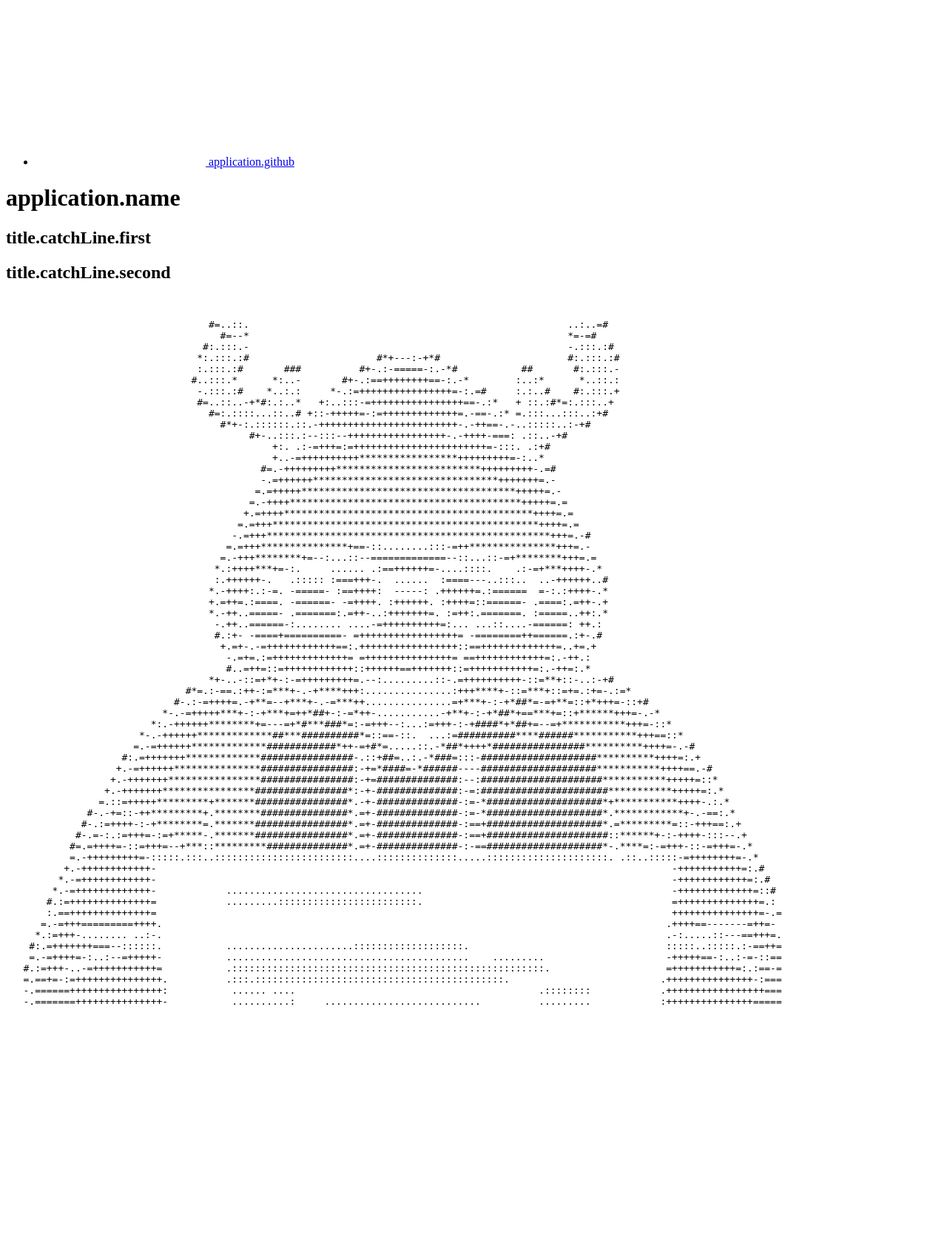
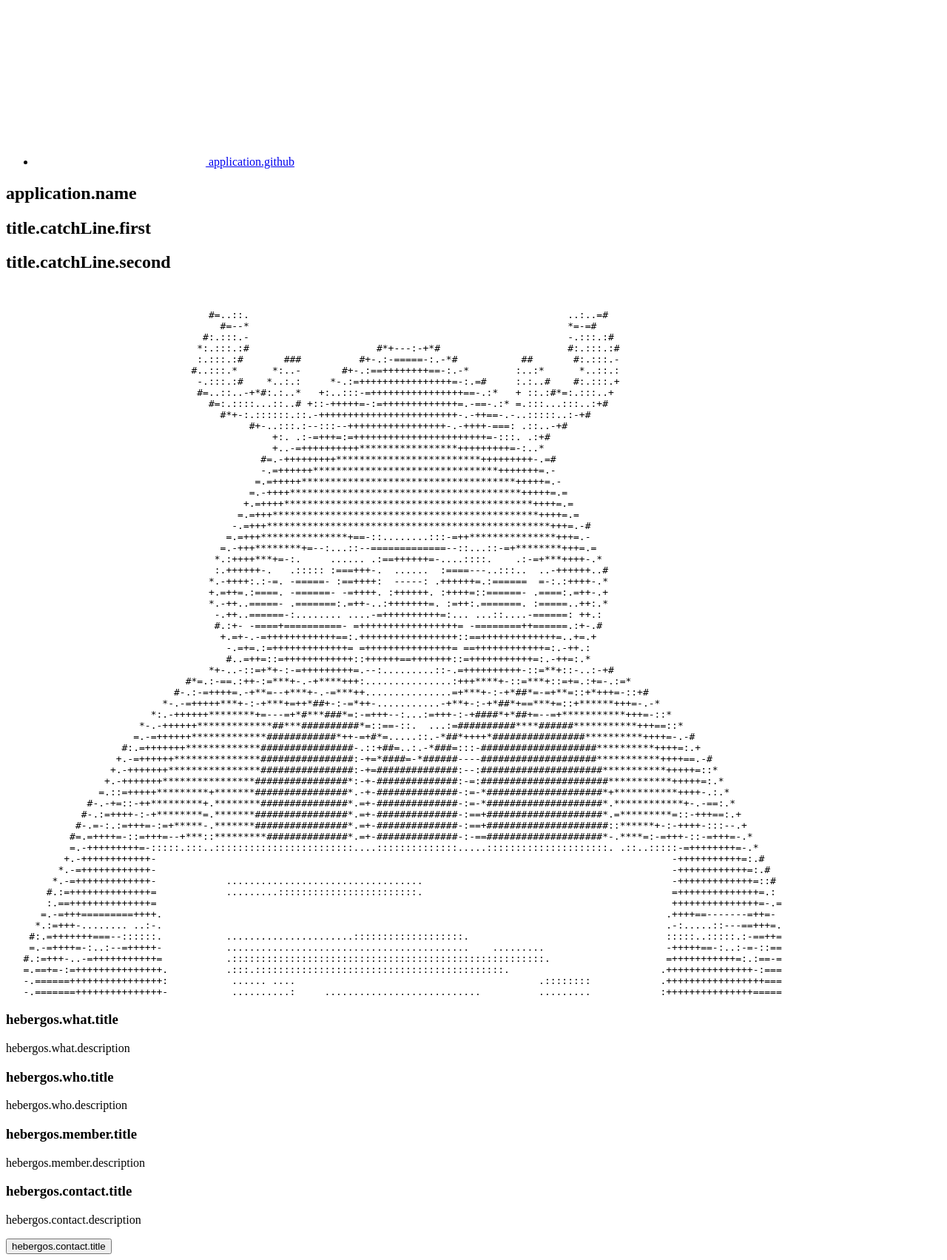
Before and after one commit to Miunn/hebergOS, a Symfony app: template templates/index.twig in a window 1280 px wide. Shown: the part 143-1846 px from the top of the page at 74% size. Before the commit the page ends 1501 px from the top, so only its background shows below. Run offline with Twig, Linux system fonts and the light colour scheme; the template is opened without the code that fills it, so the values that code supplies are empty; some libraries are stand-ins or nearby versions.

Commit message:
Home page

```diff
--- a/templates/index.twig
+++ b/templates/index.twig
@@ -51,7 +51,7 @@
 <main>
     <div class="wrapper">
         {% block main %}
-            <div id="main-head">
+            <section id="main-head">
                 <div>
                     <h1 class="app-name">{{ 'application.name' | trans }}</h1>
 
@@ -59,7 +59,29 @@
                     <h2>{{ 'title.catchLine.second' | trans }}</h2>
                 </div>
                 {% include 'extra/logo-ascii-rounded.twig' %}
-            </div>
+            </section>
+
+            <section id="hebergos-what">
+                <h3>{{ 'hebergos.what.title'|trans }}</h3>
+                <p class="font-roboto">{{ 'hebergos.what.description'|trans|raw }}</p>
+            </section>
+
+            <section id="hebergos-who">
+                <h3>{{ 'hebergos.who.title'|trans }}</h3>
+                <p class="font-roboto">{{ 'hebergos.who.description'|trans|raw }}</p>
+            </section>
+
+            <section id="hebergos-member">
+                <h3>{{ 'hebergos.member.title'|trans }}</h3>
+                <p class="font-roboto">{{ 'hebergos.member.description'|trans|raw }}</p>
+            </section>
+
+            <section id="hebergos-contact">
+                <h3>{{ 'hebergos.contact.title'|trans }}</h3>
+                <p class="font-roboto">{{ 'hebergos.contact.description'|trans|raw }}</p>
+
+                <button type="button" class="solid-cta" id="contact-us">{{ 'hebergos.contact.title'|trans }}</button>
+            </section>
         {% endblock %}
     </div>
 </main>
```
Also changed, not shown: assets/styles/main-page.scss (+20 -2 lines), assets/styles/style.scss (+9 -0 lines), translations/fr/messages.fr.yaml (+20 -2 lines).
